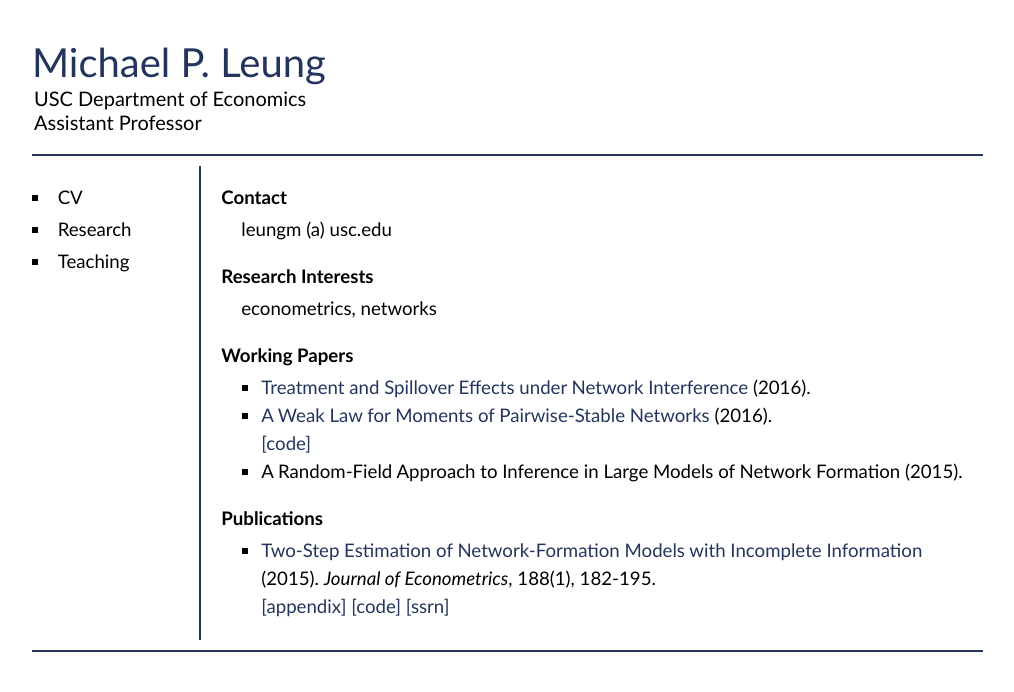
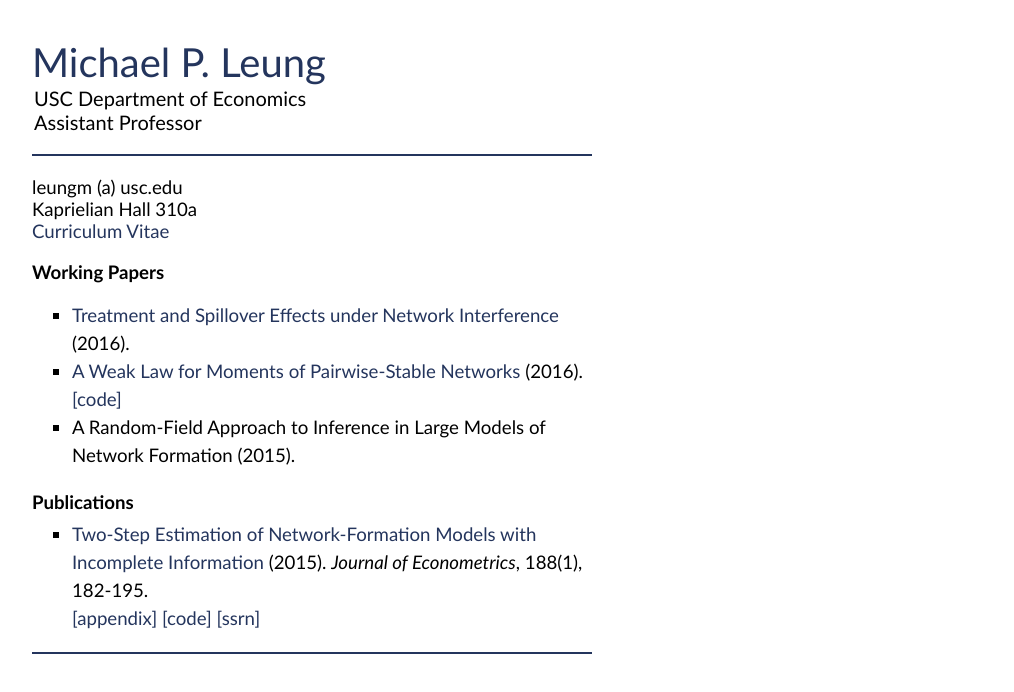
Before and after one commit to mpleung/mpleung.github.io, a plain HTML site: page index.html in a window 1280 px wide. Shown: the whole page, without its empty margins (36-1050 px from the left). Drawn offline with Linux system fonts and the light colour scheme.

Commit message:
Simplified index

```diff
--- a/index.html
+++ b/index.html
@@ -6,7 +6,7 @@
 
 <title>Michael P. Leung's Home Page</title>
 
-<link rel=stylesheet href="css/style.css" type="text/css">
+<link rel=stylesheet href="style.css" type="text/css">
 </head>
 
 <body>
@@ -19,22 +19,20 @@
 
     <div id="wrap">
       <div id="main">
-	<b>Contact</b>
-	<li class="text">leungm (a) usc.edu</li>
+	leungm (a) usc.edu
+	<br>Kaprielian Hall 310a
+	<br><a class="text" href="cv.pdf">Curriculum Vitae</a>
 
-	<br><b>Research Interests</b>
-	<li class="text">econometrics, networks</li>
-
-	<br><b>Working Papers</b>
+	<p><b>Working Papers</b>
 	<ul>
 	<li class="textbar"> <a class="text"
-		href="http://ssrn.com/abstract=2757313">
+		href="http://papers.ssrn.com/abstract=2757313">
 		Treatment and Spillover Effects under Network Interference</a> (2016).
 	</li>
 	<li class="textbar"> <a class="text"
 		href="http://ssrn.com/abstract=2663685">
 		A Weak Law for Moments of Pairwise-Stable Networks</a> (2016).
-	<br><a class="text" href="files/lln_code.zip">[code]</a>
+	<br><a class="text" href="lln_code.zip">[code]</a>
 	</li>
         <li class="textbar">A Random-Field Approach to Inference in Large Models of Network
 	Formation (2015). </li>
@@ -49,18 +47,11 @@
 		Information</a> (2015).
 	<i>Journal of Econometrics</i>, 188(1), 182-195.
 	<br><a class="text"
-		href="files/snf_supplement.pdf">[appendix]</a> <a class="text"
-		href="files/snf_code.zip">[code]</a> <a class="text"
+		href="snf_supplement.pdf">[appendix]</a> <a class="text"
+		href="snf_code.zip">[code]</a> <a class="text"
 		href="http://ssrn.com/abstract=2254145">[ssrn]</a></li>
 	</ul>
       </div>
-
-      <div id="nav">
-	<li class="bar"><a class="bar" href="cv.pdf">CV</a></li>
-	<li class="bar">Research</li>
-	<li class="bar"><a class="bar" href="teaching.html">Teaching</a></li>
-      </div>
-
     </div>
 
     <div id="footer"></div>
--- /dev/null
+++ b/style.css
@@ -0,0 +1,90 @@
+@font-face {
+  font-family: CandaraDL;
+  src: url('Candara.ttf');
+}
+
+#header {
+  border-bottom: 2px solid #24355D;
+  padding-bottom: 20px;
+}
+
+#footer {
+  border-top: 2px solid #24355D;
+  padding-top: 10px;
+}
+
+#wrap {
+  overflow: hidden;
+  padding-top: 10px;
+  padding-bottom: 10px;
+}
+
+#main {
+  float: left;
+  list-style-type: none;
+  padding-top: 10px;
+  padding-bottom: 10px;
+}
+
+#frame {
+  text-align: left;
+  margin-left: 30px;
+  padding-top: 30px;
+  padding-bottom: 30px;
+  padding-left: 30px;
+  width: 30em;
+}
+
+.name {
+  color: #24355D;
+  font-size: 30pt;
+}
+
+.subname {
+  color: black;
+  list-style-type: none;
+  margin-left: 2px;
+  font-size: 15pt;
+}
+
+body {
+  font-family: candara, CandaraDL;
+  font-size: 14pt;
+}
+
+LI.text {
+  margin-left: 20px;
+  margin-top: 7px;
+  line-height: 1.5
+}
+
+LI.textbar {
+  list-style-type: square;
+  line-height: 1.5
+}
+
+ul {
+    list-style-position: outside;
+    margin-top: 7px;
+    margin-bottom: 0;
+}
+
+LI.bar {
+  list-style-type: square;
+  padding-bottom: 10px;
+}
+
+
+A.text {
+  color: #24355D;
+  text-decoration: none;
+}
+
+A.bar {
+  color: black;
+  text-decoration: none;
+}
+
+A:hover {
+  text-decoration: underline;
+}
```
